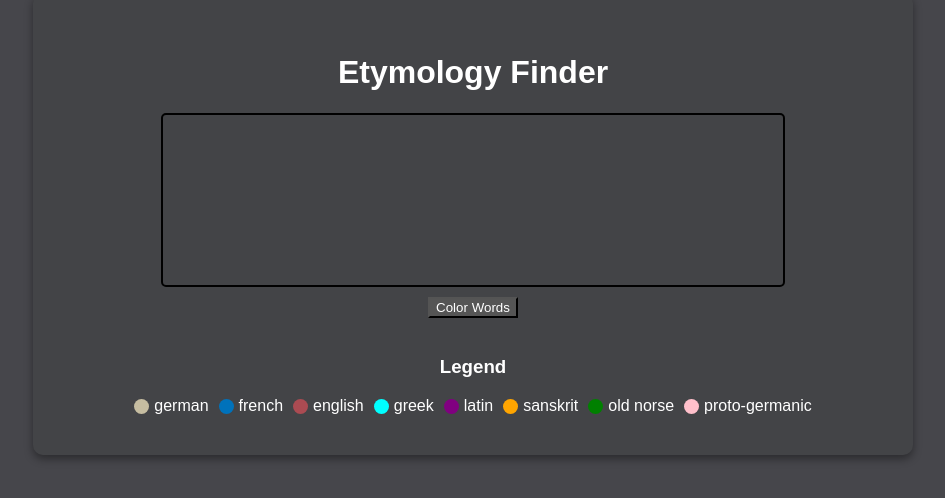
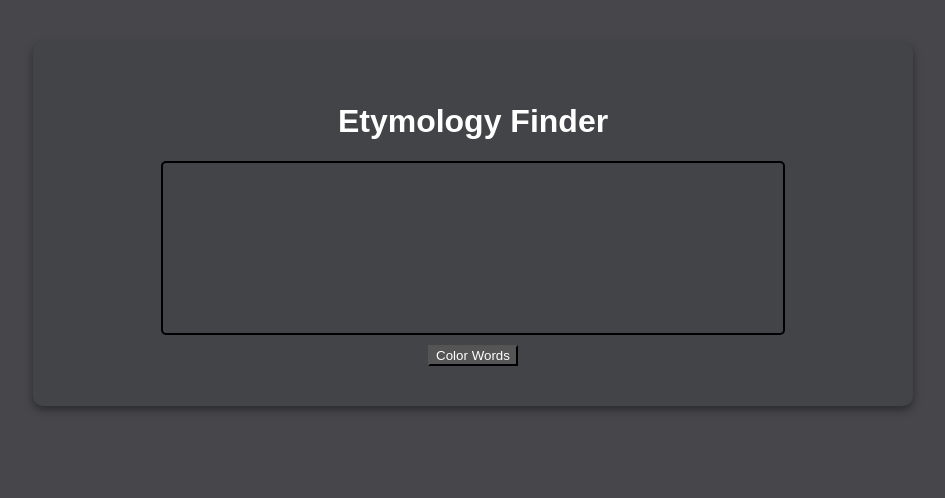
Before and after one commit to scillidan/EtymologySearch, a React (Vite) app: page / in a window 1280 px wide. Shown: the part 176-674 px from the top of the page, without its empty margins (167-1112 px from the left). Built offline with nearby package versions, Linux system fonts and the light colour scheme.

Commit message:
same as before, this should fix

```diff
--- a/src/App.jsx
+++ b/src/App.jsx
@@ -1,7 +1,7 @@
 import React, { useState, useRef } from "react";
 import TextInput from "./components/TextInput";
 import SubmitButton from "./components/SubmitButton";
-import Legend from "./components/legend";
+import legend from "./components/Legend";
 import fetchOrigin from "./utils/fetchOrigin";
 import colorMap from "./utils/colorMap";
 
@@ -47,7 +47,7 @@ function App() {
         <TextInput textRef={textRef} setText={setText} />
         <SubmitButton isLoading={isLoading} />
       </form>
-      <Legend /> {/* Add the legend below */}
+      <legend /> {/* Add the legend below */}
     </div>
   );
 }
```
